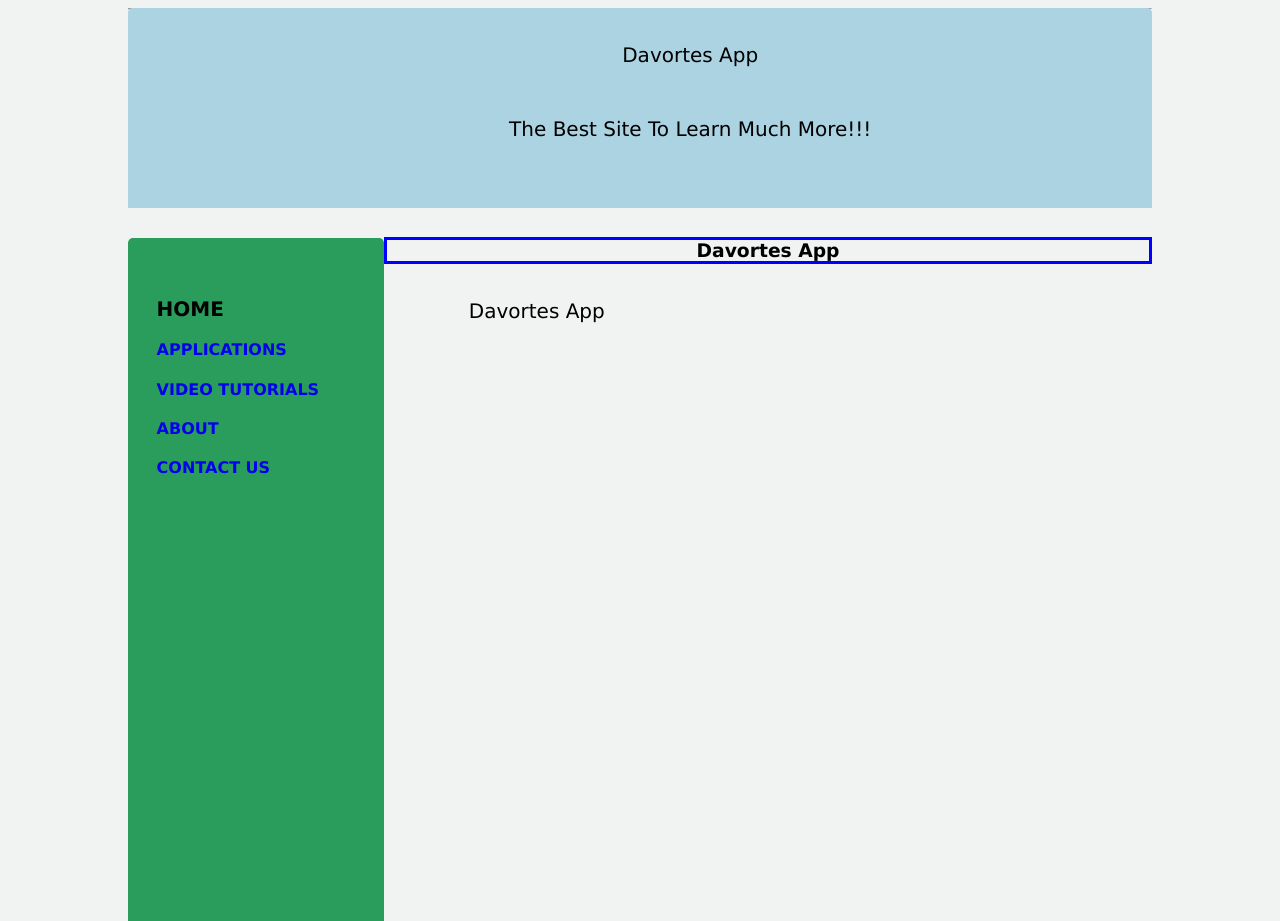
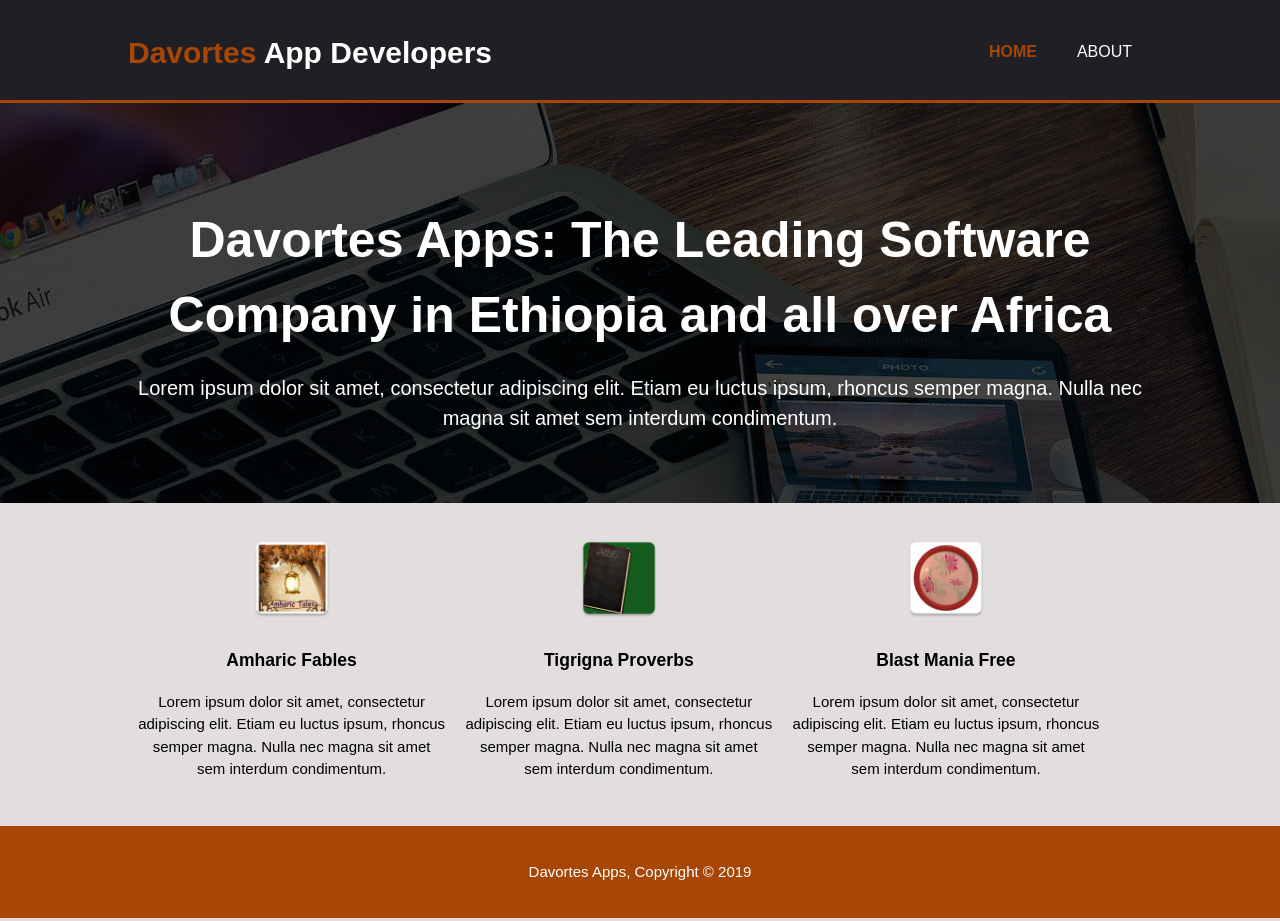
Before and after one commit to davortes/davortes.github.io, a plain HTML site: page index.html in a window 1280 px wide. Shown: the top 921 px of the page. Drawn offline with Linux system fonts and the light colour scheme.

Commit message:
newely designed

```diff
--- /dev/null
+++ b/css/style.css
@@ -0,0 +1,101 @@
+body{
+	font:15px/1.5 arial, Helvetica, sans-serif;
+	padding: 0;
+	margin: 0;
+	background-color: #e3dede;
+}
+
+.container{
+	margin: auto;
+	width: 80%;
+	overflow: hidden;
+}
+
+header{
+	background-color: #1f1f26;
+	color: #ffffff;
+	border-bottom: #a84605 3px solid;
+	padding-top: 30px;
+	min-height: 70px;
+}
+
+header a{
+	color: #ffffff;
+	text-decoration: none;
+	text-transform: uppercase;
+	font-size: 16px;
+}
+
+ul{
+	padding: 0;
+	margin:0;
+}
+
+header nav{
+	float: right;
+	margin-top: 10px;
+}
+
+header li{
+	float: left;
+	display: inline;
+	padding: 0 20px 0 20px;
+}
+
+#branding{
+	float: left;
+}
+
+#branding h1{
+	margin: 0;
+	padding: 0;
+}
+
+#branding .highlight, header .current a{
+	color: #a84605;
+	font-weight: bold;
+}
+
+header a:hover{
+	color: #cccccc;
+	font-weight: bold;
+}
+
+#showcase{
+	min-height: 400px;
+	text-align: center;
+	color: #ffffff;
+	background:url(../images/showcase.jpg) no-repeat 0 -400px;
+}
+
+#showcase h1{
+	margin-top: 100px;
+	font-size: 50px;
+	margin-bottom: 10px;
+}
+
+#showcase p{
+	font-size: 20px;
+}
+
+#boxes{
+	margin-top: 20px;
+}
+#boxes .box{
+	float: left;
+	width:30%;
+	text-align: center;
+	padding: 10px;
+}
+
+#boxes img{
+	width: 90px;
+}
+
+footer{
+	padding: 20px;
+	margin-top: 20px;
+	color: #ffffff;
+	background-color: #a84605;
+	text-align: center;
+}
--- a/index.html
+++ b/index.html
@@ -1,41 +1,54 @@
-<!Doctype html>
+<!DOCTYPE html>
 <html>
-
 	<head>
 		<meta charset="utf-8">
-		<title>Davortes App: HOME</title>
-		<link rel="stylesheet" type="text/css" href="css/style_sheet01.css">
+		<meta name="viewport" content="width=device-width">
+		<meta name="description" content="Davortes App Development">
+		<meta name="keyword" content="Davortes Apps, Andriod apps, android devices UX, Phone app, android development, android tutorial">
+		<title>Davortes Apps | Welcome</title>
+		<link rel="stylesheet" type="text/css" href="./css/style.css">
 	</head>
-
 	<body>
-		<div id="top">
-			<p>Davortes App</p>
-			<p font-size="100px">The Best Site To Learn Much More!!!</p>
-		</div>
-		<hr>
-		<div id="left">
-			<table id = "menu_table">
-				<tr>
-					<th><a href="#top" id="a_app">HOME</a></th>
-				</tr>
-				<tr>
-					<th><a href="htmls/app_catalog.html">APPLICATIONS</a></th>
-				</tr>
-				<tr>
-					<th><a href="htmls/video_catalog.html">VIDEO TUTORIALS</a></th>
-				</tr>
-				<tr>
-					<th><a href="htmls/about.html">ABOUT</a></th>
-				</tr>
-				<tr>
-					<th><a href="mailto:davortes@gmail.com">CONTACT US</a></th>
-				</tr>
-			</table>
-		</div>
-		<div id="right">
-			<h3>Davortes App</h3>
-			<p>Davortes App</p>
-		</div>
+		<header>
+			<div class="container">
+				<div id="branding">
+					<h1><span class="highlight">Davortes</span> App Developers</h1>
+				</div>
+				<nav>
+					<ul>
+						<li class="current"><a href="#">Home</a></li>
+						<li><a href="./htmls/about.html">About</a></li>
+					</ul>
+				</nav>
+			</div>
+		</header>
+		<section id="showcase">
+			<div class="container">
+				<h1>Davortes Apps: The Leading Software Company in Ethiopia and all over Africa</h1>
+				<p>Lorem ipsum dolor sit amet, consectetur adipiscing elit. Etiam eu luctus ipsum, rhoncus semper magna. Nulla nec magna sit amet sem interdum condimentum.</p>
+			</div>
+		</section>
+		<section id="boxes">
+			<div class="container">
+				<div class="box">
+					<img src="./images/ic_launcher.png">
+					<h3>Amharic Fables</h3>
+					<p>Lorem ipsum dolor sit amet, consectetur adipiscing elit. Etiam eu luctus ipsum, rhoncus semper magna. Nulla nec magna sit amet sem interdum condimentum.</p>
+				</div>
+				<div class="box">
+					<img src="./images/ic_launcher (2).png">
+					<h3>Tigrigna Proverbs</h3>
+					<p>Lorem ipsum dolor sit amet, consectetur adipiscing elit. Etiam eu luctus ipsum, rhoncus semper magna. Nulla nec magna sit amet sem interdum condimentum.</p>
+				</div>
+				<div class="box">
+					<img src="./images/ic_launcher (3).png">
+					<h3>Blast Mania Free</h3>
+					<p>Lorem ipsum dolor sit amet, consectetur adipiscing elit. Etiam eu luctus ipsum, rhoncus semper magna. Nulla nec magna sit amet sem interdum condimentum.</p>
+				</div>
+			</div>
+		</section>
+		<footer>
+			<p>Davortes Apps, Copyright &copy; 2019</p>
+		</footer>
 	</body>
-
 </html>
```
Also changed, not shown: images/ic_launcher (2).png (added), images/ic_launcher (3).png (added), images/ic_launcher.png (added), images/showcase.jpg (added), images/showcase1.jpg (added).
